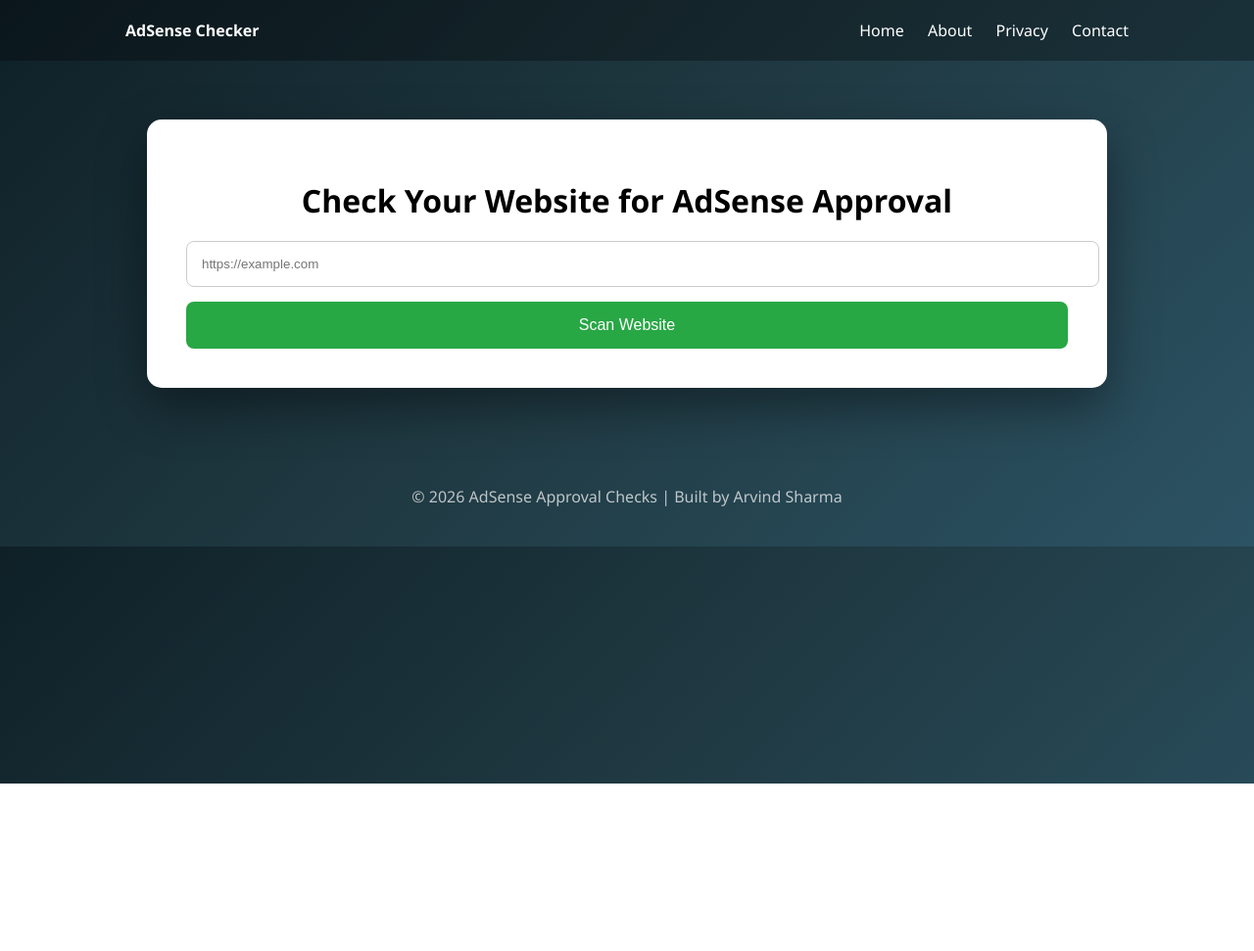
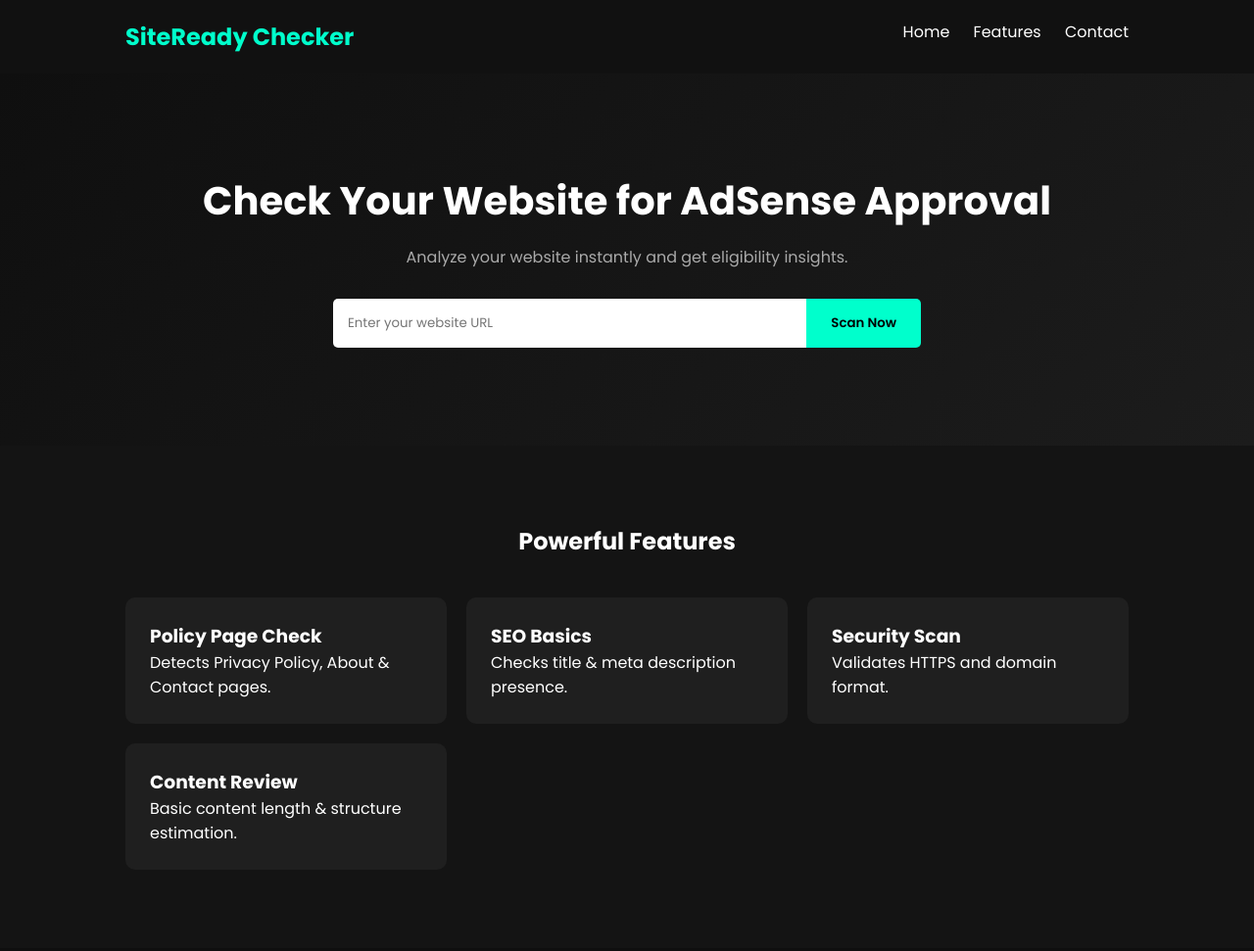
Before and after one commit to arvind38580-tech/adsense-checker, a plain HTML site: page index.html in a window 1280 px wide. Shown: the top 971 px of the page at 98% size. Before the commit the page ends 800 px from the top, so only its background shows below. Drawn offline with Linux system fonts and the light colour scheme.

Commit message:
Update index.html

```diff
--- a/index.html
+++ b/index.html
@@ -1,44 +1,273 @@
 <!DOCTYPE html>
-<html>
+<html lang="en">
 <head>
-<title>AdSense Approval Checker</title>
-<link rel="stylesheet" href="style.css">
+<meta charset="UTF-8">
+<meta name="viewport" content="width=device-width, initial-scale=1.0">
+<title>SiteReady Checker - AdSense Eligibility Tool</title>
+
+<link href="https://fonts.googleapis.com/css2?family=Poppins:wght@300;400;600;700&display=swap" rel="stylesheet">
+
+<style>
+*{
+margin:0;
+padding:0;
+box-sizing:border-box;
+font-family:'Poppins',sans-serif;
+}
+
+body{
+background:#0f0f0f;
+color:#fff;
+}
+
+header{
+display:flex;
+justify-content:space-between;
+padding:20px 10%;
+background:#111;
+position:sticky;
+top:0;
+z-index:1000;
+}
+
+header h2{
+color:#00ffcc;
+}
+
+nav a{
+color:#fff;
+margin-left:20px;
+text-decoration:none;
+transition:0.3s;
+}
+
+nav a:hover{
+color:#00ffcc;
+}
+
+.hero{
+text-align:center;
+padding:100px 20px;
+background:linear-gradient(135deg,#0f0f0f,#1c1c1c);
+}
+
+.hero h1{
+font-size:40px;
+margin-bottom:15px;
+}
+
+.hero p{
+color:#aaa;
+margin-bottom:30px;
+}
+
+.input-box{
+display:flex;
+justify-content:center;
+max-width:600px;
+margin:0 auto;
+}
+
+.input-box input{
+flex:1;
+padding:15px;
+border:none;
+border-radius:5px 0 0 5px;
+outline:none;
+}
+
+.input-box button{
+padding:15px 25px;
+border:none;
+background:#00ffcc;
+color:#000;
+font-weight:600;
+border-radius:0 5px 5px 0;
+cursor:pointer;
+transition:0.3s;
+}
+
+.input-box button:hover{
+background:#00ccaa;
+}
+
+.loader{
+display:none;
+margin-top:30px;
+}
+
+.progress{
+width:200px;
+height:200px;
+border-radius:50%;
+border:10px solid #222;
+border-top:10px solid #00ffcc;
+margin:20px auto;
+animation:spin 1s linear infinite;
+}
+
+@keyframes spin{
+100%{transform:rotate(360deg);}
+}
+
+.report{
+display:none;
+margin-top:40px;
+background:#1a1a1a;
+padding:30px;
+border-radius:10px;
+max-width:700px;
+margin-left:auto;
+margin-right:auto;
+}
+
+.score{
+font-size:30px;
+color:#00ffcc;
+margin-bottom:20px;
+}
+
+.check{
+margin:10px 0;
+}
+
+.check span{
+font-weight:bold;
+}
+
+.features{
+padding:80px 10%;
+background:#141414;
+}
+
+.features h2{
+text-align:center;
+margin-bottom:40px;
+}
+
+.cards{
+display:grid;
+grid-template-columns:repeat(auto-fit,minmax(250px,1fr));
+gap:20px;
+}
+
+.card{
+background:#1f1f1f;
+padding:25px;
+border-radius:10px;
+transition:0.3s;
+}
+
+.card:hover{
+transform:translateY(-5px);
+background:#222;
+}
+
+.footer{
+background:#111;
+padding:40px 10%;
+text-align:center;
+color:#777;
+margin-top:50px;
+}
+</style>
 </head>
 
 <body>
 
+<header>
+<h2>SiteReady Checker</h2>
 <nav>
-<div><strong>AdSense Checker</strong></div>
-<div>
-<a href="index.html">Home</a>
-<a href="about.html">About</a>
-<a href="privacy.html">Privacy</a>
-<a href="contact.html">Contact</a>
+<a href="#">Home</a>
+<a href="#">Features</a>
+<a href="#">Contact</a>
+</nav>
+</header>
+
+<section class="hero">
+<h1>Check Your Website for AdSense Approval</h1>
+<p>Analyze your website instantly and get eligibility insights.</p>
+
+<div class="input-box">
+<input type="text" id="urlInput" placeholder="Enter your website URL">
+<button onclick="scanSite()">Scan Now</button>
 </div>
-</nav>
 
-<div class="container">
-<h1>Check Your Website for AdSense Approval</h1>
-
-<input type="text" id="url" placeholder="https://example.com">
-<button onclick="scanSite()">Scan Website</button>
-
-<div class="loading" id="loading">
-<div class="spinner"></div>
-<p>Scanning Website...</p>
+<div class="loader" id="loader">
+<p>Scanning website...</p>
+<div class="progress"></div>
 </div>
 
 <div class="report" id="report">
-<h2 id="score"></h2>
-<div id="details"></div>
+<div class="score" id="score"></div>
+<div id="checks"></div>
 </div>
 
+</section>
+
+<section class="features">
+<h2>Powerful Features</h2>
+<div class="cards">
+<div class="card">
+<h3>Policy Page Check</h3>
+<p>Detects Privacy Policy, About & Contact pages.</p>
+</div>
+<div class="card">
+<h3>SEO Basics</h3>
+<p>Checks title & meta description presence.</p>
+</div>
+<div class="card">
+<h3>Security Scan</h3>
+<p>Validates HTTPS and domain format.</p>
+</div>
+<div class="card">
+<h3>Content Review</h3>
+<p>Basic content length & structure estimation.</p>
+</div>
+</div>
+</section>
+
+<div class="footer">
+© 2026 SiteReady Checker | Built for AdSense Preparation
 </div>
 
-<footer>
-© 2026 AdSense Approval Checks | Built by Arvind Sharma
-</footer>
+<script>
+function scanSite(){
+let url=document.getElementById("urlInput").value;
+if(url===""){
+alert("Please enter a website URL");
+return;
+}
 
-<script src="script.js"></script>
+document.getElementById("loader").style.display="block";
+document.getElementById("report").style.display="none";
+
+setTimeout(function(){
+document.getElementById("loader").style.display="none";
+generateReport(url);
+},3000);
+}
+
+function generateReport(url){
+let score=Math.floor(Math.random()*40)+60;
+document.getElementById("score").innerHTML="Overall Score: "+score+"/100";
+
+let httpsCheck=url.startsWith("https");
+let domainCheck=url.includes(".");
+let contentCheck=Math.random()>0.3;
+
+let checksHTML="";
+
+checksHTML+=`<div class="check">HTTPS: <span style="color:${httpsCheck?'#00ffcc':'red'}">${httpsCheck?'Passed':'Failed'}</span></div>`;
+checksHTML+=`<div class="check">Valid Domain: <span style="color:${domainCheck?'#00ffcc':'red'}">${domainCheck?'Passed':'Failed'}</span></div>`;
+checksHTML+=`<div class="check">Content Quality: <span style="color:${contentCheck?'#00ffcc':'red'}">${contentCheck?'Good':'Needs Improvement'}</span></div>`;
+checksHTML+=`<div class="check">Policy Pages: <span style="color:#00ffcc">Recommended</span></div>`;
+checksHTML+=`<div class="check">Mobile Friendly: <span style="color:#00ffcc">Likely Compatible</span></div>`;
+
+document.getElementById("checks").innerHTML=checksHTML;
+document.getElementById("report").style.display="block";
+}
+</script>
+
 </body>
 </html>
```
